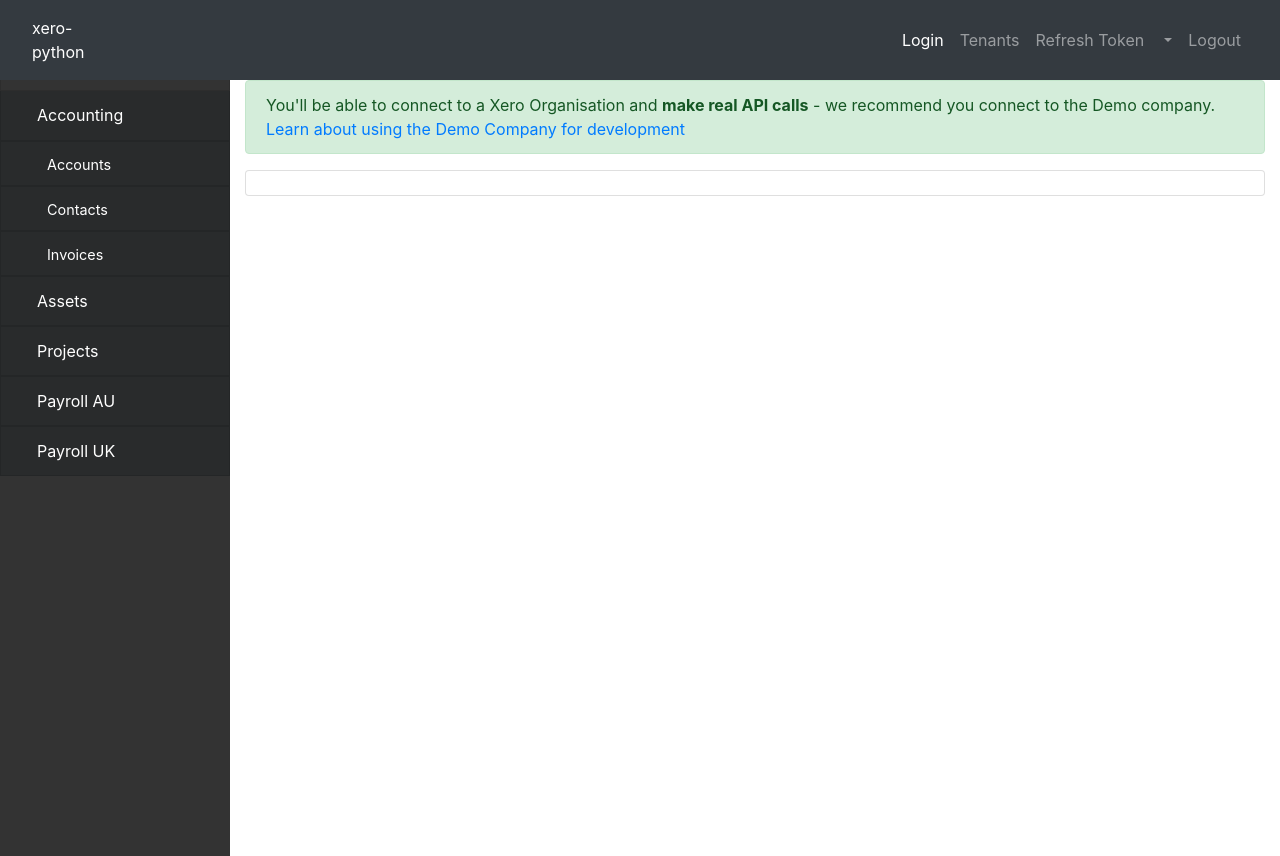
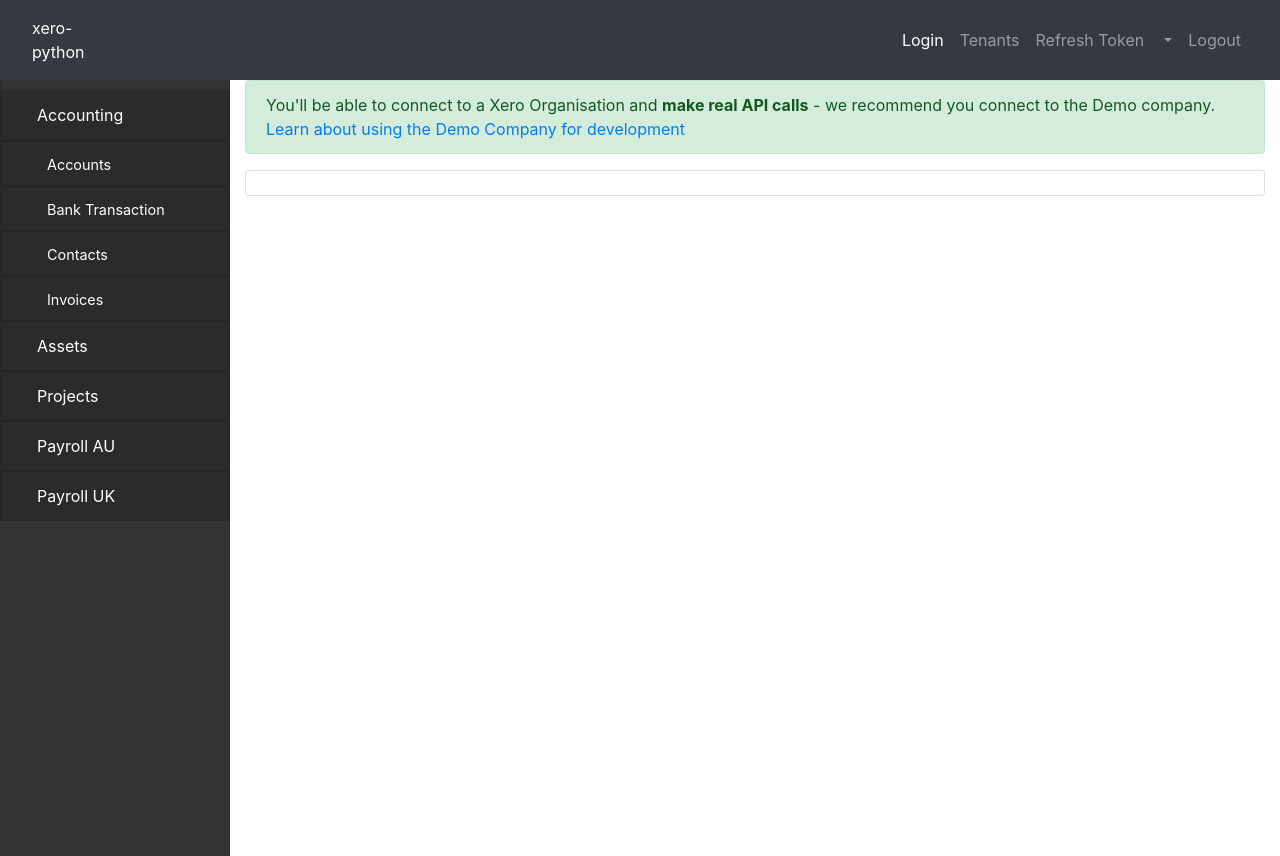
Before and after one commit to XeroAPI/xero-python-oauth2-app, a Flask app: template templates/code.html in a window 1280 px wide, after a click on "Accounting". Run offline with Flask 2, Linux system fonts and the light colour scheme; the template is opened without the code that fills it, so the values that code supplies are empty; parts of the project's set-up code (start-up, migrations or seed data) failed here and were passed over; some libraries are stand-ins or nearby versions.

Commit message:
fix bank transactions and update version of sdk

```diff
--- a/app.py
+++ b/app.py
@@ -456,6 +456,34 @@ def accounting_account_delete():
     )
 
 
+#BANK TRANSACTION START
+@app.route("/accounting_bank_transaction_read_all")
+@xero_token_required
+def accounting_bank_transaction_read_all():
+    code = get_code_snippet("BANKTRANSACTION","READ_ALL")
+
+    #[BANKTRANSACTION:READ_ALL]
+    xero_tenant_id = get_xero_tenant_id()
+    accounting_api = AccountingApi(api_client)
+
+    try:
+        read_bank_transactions = accounting_api.get_bank_transactions(
+            xero_tenant_id
+        )
+    except AccountingBadRequestException as exception:
+        output = "Error: " + exception.reason
+        json = jsonify(exception.error_data)
+    else:
+        output = "Bank Transactions read {} total".format(
+            len(read_bank_transactions.bank_transactions)
+        )
+        json = serialize_model(read_bank_transactions)
+    #[/BANKTRANSACTION:READ_ALL]
+
+    return render_template(
+        "output.html", title="Bank Transaction", code=code, json=json, output=output, len = 0, set="accounting", endpoint="bank_transaction", action="read_all"
+    )
+
 @app.route("/accounting_contact_create_multiple")
 @xero_token_required
 def accounting_contact_create_multiple():
--- a/requirements.txt
+++ b/requirements.txt
@@ -9,4 +9,4 @@ git+https://github.com/ageis/flask-oauthlib.git@c5ea3ace957ceeeeab3cfb6556f32685
 
 # Use development version of xero-python
 #git+ssh://git@github.com/xero-github/xero-python.git@020f780b4e2b48cb33746ae19ddab9fdf128e626#egg=xero-python
-xero-python==1.0.5
+xero-python==1.0.8
--- a/templates/base.html
+++ b/templates/base.html
@@ -311,8 +311,8 @@ function SidebarCollapse () {
             </a>
             <!-- ACCOUNTING SUBMENU-->
             <div id="accounting" class="collapse sidebar-submenu" data-parent="#sidebar-container">
+                <!-- ACCOUNTS -->
                 <a href="#account" data-toggle="collapse" aria-expanded="false" class="list-group-item list-group-item-action flex-column align-items-start">
-                  <!-- ACCOUNTS -->
                   <div class="d-flex w-100 justify-content-start align-items-center">
                       <span class="fa fa-user fa-fw mr-3"></span>
                       <span class="menu-collapsed">Accounts</span>
@@ -355,6 +355,21 @@ function SidebarCollapse () {
                       <span class="menu-collapsed">Delete</span>
                   </a>
                 </div>
+                <!-- BANK TRANSACTIONS -->
+                <a href="#bank_transaction" data-toggle="collapse" aria-expanded="false" class="list-group-item list-group-item-action flex-column align-items-start">
+                  <div class="d-flex w-100 justify-content-start align-items-center">
+                      <span class="fa fa-user fa-fw mr-3"></span>
+                      <span class="menu-collapsed">Bank Transaction</span>
+                  </div>
+                </a>
+                <div id="bank_transaction" class="collapse sidebar-submenu" data-parent="#accounting">
+                  <a id="accounting_bank_transaction_read_all" href="{{ url_for('accounting_bank_transaction_read_all') }}" class="list-group-item list-group-item-action bg-dark text-white">
+                      <span class="fa fa-user fa-fw mr-3"></span>
+                      <span class="fa fa-user fa-fw mr-3"></span>
+                      <span class="menu-collapsed">Read (all)</span>
+                  </a>
+                </div>
+
                 <!-- CONTACTS -->
                 <a href="#contact" data-toggle="collapse" aria-expanded="false" class="list-group-item list-group-item-action flex-column align-items-start">
                   <div class="d-flex w-100 justify-content-start align-items-center">
```
